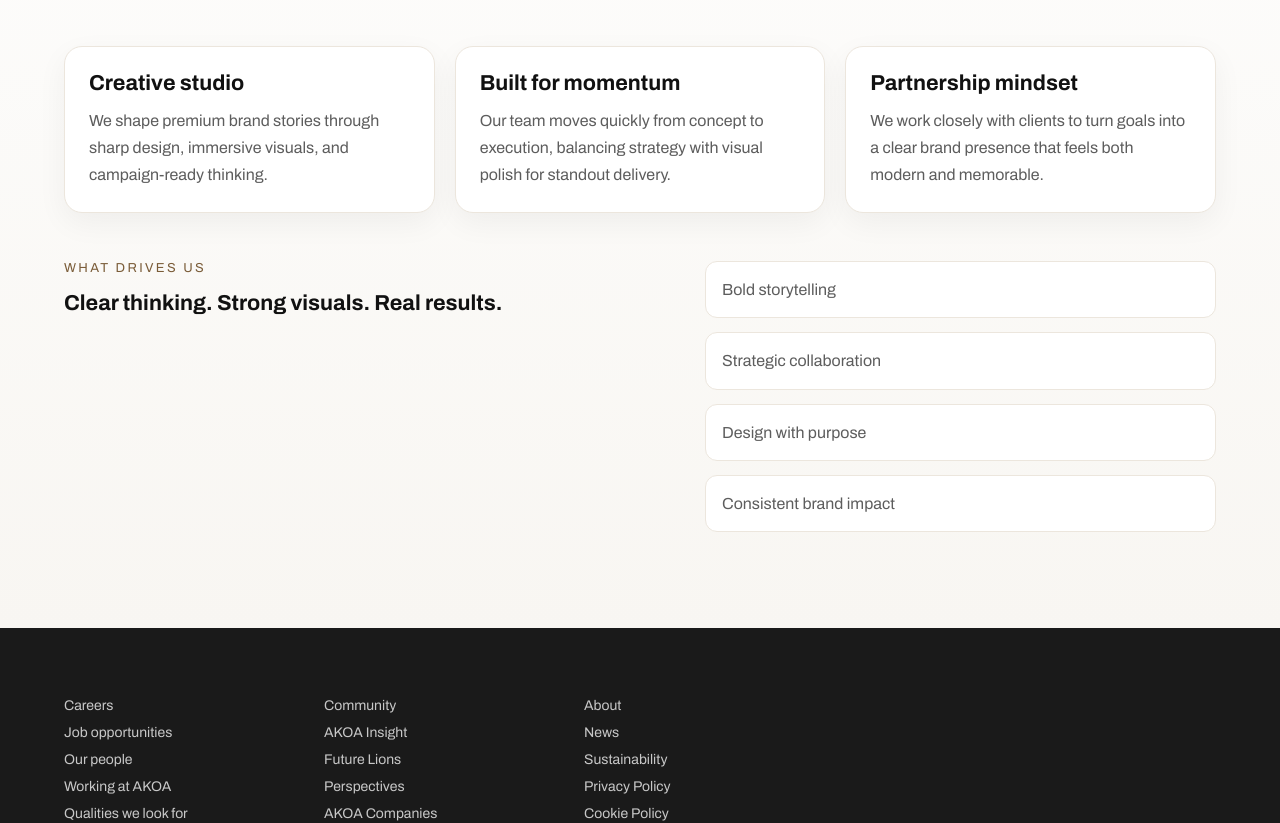
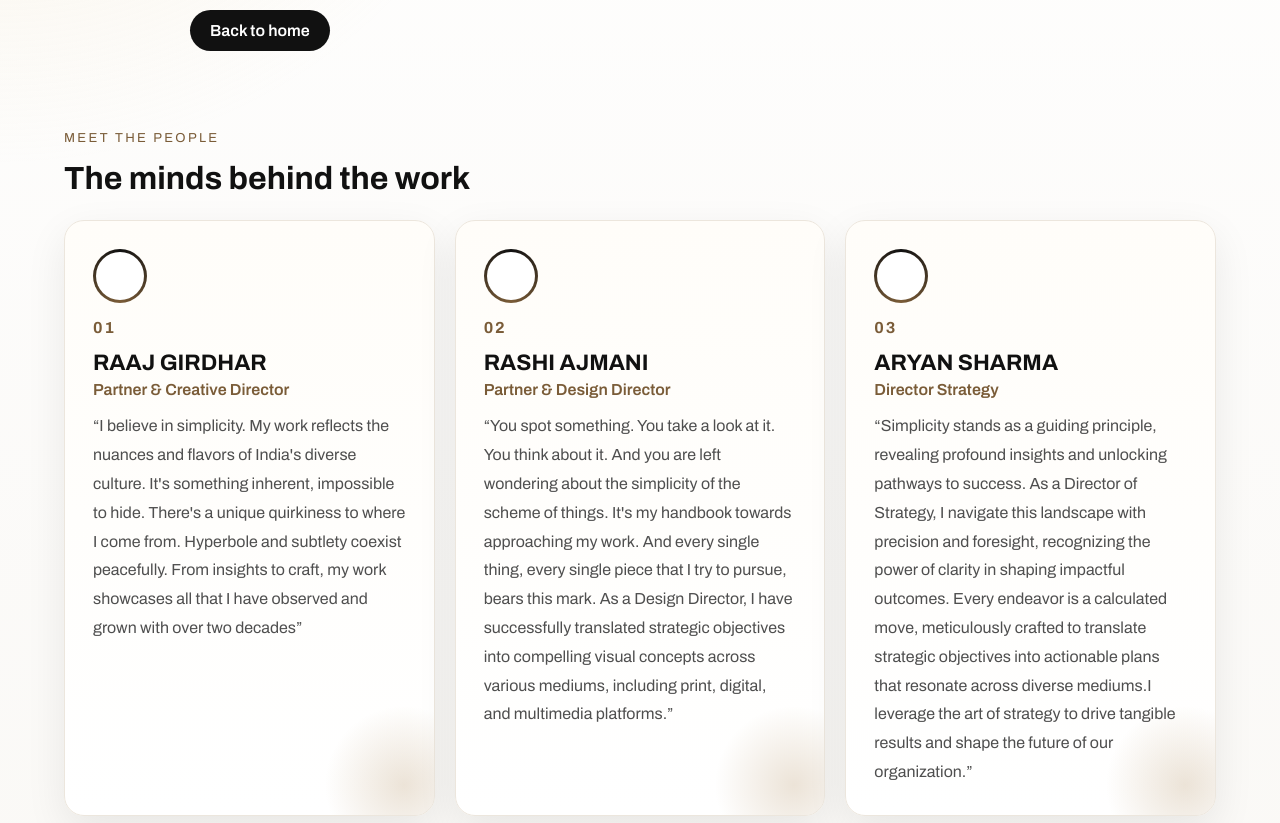
Before and after one commit to beingyuvraj2213/happytobrew, a React (Vite) app in the folder frontend/: page /about in a window 1280 px wide. Shown: the part 506-1329 px from the top of the page. Built offline with nearby package versions, Linux system fonts and the light colour scheme; the HTML template or start-up script is replaced by a standard one; a web font is replaced by a local one.

Commit message:
Updated About Page

```diff
--- a/frontend/src/pages/AboutPage.css
+++ b/frontend/src/pages/AboutPage.css
@@ -1,6 +1,8 @@
 .about-page {
   padding: 72px 64px 96px;
-  background: linear-gradient(180deg, #ffffff 0%, #f8f6f2 100%);
+  background:
+    radial-gradient(circle at top left, rgba(238, 218, 176, 0.35), transparent 25%),
+    linear-gradient(180deg, #ffffff 0%, #f8f6f2 100%);
 }
 
 .about-page__hero {
@@ -43,6 +45,109 @@
   background: #111111;
   color: #ffffff;
   font-weight: 600;
+  transition: transform 0.25s ease, box-shadow 0.25s ease;
+}
+
+.about-page__button:hover {
+  transform: translateY(-2px);
+  box-shadow: 0 12px 24px rgba(17, 17, 17, 0.18);
+}
+
+.about-page__team {
+  margin-top: 80px;
+  margin-bottom: 48px;
+}
+
+.about-page__team-header {
+  margin-bottom: 24px;
+}
+
+.about-page__team-header h2 {
+  font-size: 2rem;
+  margin-bottom: 8px;
+}
+
+.about-page__team-grid {
+  display: grid;
+  grid-template-columns: repeat(3, minmax(0, 1fr));
+  gap: 20px;
+}
+
+.about-page__person-card {
+  position: relative;
+  overflow: hidden;
+  background: linear-gradient(180deg, #fffdf9 0%, #ffffff 100%);
+  border: 1px solid #ece6dd;
+  border-radius: 20px;
+  padding: 28px;
+  box-shadow: 0 14px 40px rgba(17, 17, 17, 0.08);
+  transform: translateY(18px);
+  opacity: 0;
+  animation: cardRise 0.8s ease forwards;
+}
+
+.about-page__person-card:nth-child(2) {
+  animation-delay: 0.15s;
+}
+
+.about-page__person-card:nth-child(3) {
+  animation-delay: 0.3s;
+}
+
+.about-page__person-card::before {
+  content: "";
+  position: absolute;
+  inset: auto -50px -50px auto;
+  width: 160px;
+  height: 160px;
+  background: radial-gradient(circle, rgba(168, 129, 76, 0.22), transparent 70%);
+}
+
+.about-page__person-ring {
+  width: 54px;
+  height: 54px;
+  border-radius: 50%;
+  background: conic-gradient(#111111, #7a5c38, #111111);
+  padding: 3px;
+  margin-bottom: 16px;
+}
+
+.about-page__person-ring::after {
+  content: "";
+  display: block;
+  width: 100%;
+  height: 100%;
+  border-radius: 50%;
+  background: #ffffff;
+}
+
+.about-page__person-index {
+  display: inline-block;
+  margin-bottom: 14px;
+  color: #7a5c38;
+  font-weight: 700;
+  letter-spacing: 0.12em;
+}
+
+.about-page__person-card h3 {
+  font-size: 1.4rem;
+  margin-bottom: 6px;
+}
+
+.about-page__person-role {
+  color: #7a5c38;
+  font-weight: 600;
+  margin-bottom: 14px;
+}
+
+.about-page__person-thought {
+  color: #4f4f4f;
+  line-height: 1.8;
+}
+
+.about-page__person-card:hover {
+  transform: translateY(-8px) scale(1.01);
+  box-shadow: 0 20px 45px rgba(17, 17, 17, 0.12);
 }
 
 .about-page__grid {
@@ -58,6 +163,12 @@
   border-radius: 18px;
   padding: 24px;
   box-shadow: 0 10px 30px rgba(17, 17, 17, 0.05);
+  transition: transform 0.25s ease, box-shadow 0.25s ease;
+}
+
+.about-page__card:hover {
+  transform: translateY(-6px);
+  box-shadow: 0 16px 38px rgba(17, 17, 17, 0.1);
 }
 
 .about-page__card h2,
@@ -93,11 +204,23 @@
   border-radius: 12px;
 }
 
+@keyframes cardRise {
+  from {
+    opacity: 0;
+    transform: translateY(18px);
+  }
+  to {
+    opacity: 1;
+    transform: translateY(0);
+  }
+}
+
 @media (max-width: 900px) {
   .about-page {
     padding: 56px 24px 72px;
   }
 
+  .about-page__team-grid,
   .about-page__grid,
   .about-page__values {
     grid-template-columns: 1fr;
--- a/frontend/src/pages/AboutPage.jsx
+++ b/frontend/src/pages/AboutPage.jsx
@@ -1,38 +1,64 @@
-import { Link } from 'react-router-dom';
-import './AboutPage.css';
+import { Link } from "react-router-dom";
+import Reveal from "../components/Reveal";
+import "./AboutPage.css";
+
+const teamMembers = [
+  {
+    name: "RAAJ GIRDHAR",
+    role: "Partner & Creative Director",
+    thought:
+      "I believe in simplicity. My work reflects the nuances and flavors of India's diverse culture. It's something inherent, impossible to hide. There's a unique quirkiness to where I come from. Hyperbole and subtlety coexist peacefully. From insights to craft, my work showcases all that I have observed and grown with over two decades",
+  },
+  {
+    name: "RASHI AJMANI",
+    role: "Partner & Design Director",
+    thought:
+      "You spot something. You take a look at it.  You think about it. And you are left wondering about the simplicity of the scheme of things. It's my handbook towards approaching my work. And every single thing, every single piece that I try to pursue, bears this mark. As a Design Director, I have successfully translated strategic objectives into compelling visual concepts across various mediums, including print, digital, and multimedia platforms.",
+  },
+  {
+    name: "ARYAN SHARMA",
+    role: "Director Strategy",
+    thought:
+      "Simplicity stands as a guiding principle, revealing profound insights and unlocking pathways to success. As a Director of Strategy, I navigate this landscape with precision and foresight, recognizing the power of clarity in shaping impactful outcomes. Every endeavor is a calculated move, meticulously crafted to translate strategic objectives into actionable plans that resonate across diverse mediums.I leverage the art of strategy to drive tangible results and shape the future of our organization.",
+  },
+];
 
 const highlights = [
   {
-    title: 'Creative studio',
-    text: 'We shape premium brand stories through sharp design, immersive visuals, and campaign-ready thinking.',
+    title: "Creative studio",
+    text: "We shape premium brand stories through sharp design, immersive visuals, and campaign-ready thinking.",
   },
   {
-    title: 'Built for momentum',
-    text: 'Our team moves quickly from concept to execution, balancing strategy with visual polish for standout delivery.',
+    title: "Built for momentum",
+    text: "Our team moves quickly from concept to execution, balancing strategy with visual polish for standout delivery.",
   },
   {
-    title: 'Partnership mindset',
-    text: 'We work closely with clients to turn goals into a clear brand presence that feels both modern and memorable.',
+    title: "Partnership mindset",
+    text: "We work closely with clients to turn goals into a clear brand presence that feels both modern and memorable.",
   },
 ];
 
 const values = [
-  'Bold storytelling',
-  'Strategic collaboration',
-  'Design with purpose',
-  'Consistent brand impact',
+  "Bold storytelling",
+  "Strategic collaboration",
+  "Design with purpose",
+  "Consistent brand impact",
 ];
 
 function AboutPage() {
   return (
     <section className="about-page">
-      <div className="about-page__hero">
+      <Reveal as="div" className="about-page__hero" delay={1}>
         <p className="about-page__eyebrow">About us</p>
-        <h1>We design brand experiences that feel unforgettable.</h1>
+        <h1>
+          We Specialize in Brand Development, Graphic Design and Visual Content
+          Creation
+        </h1>
         <p className="about-page__intro">
-          Happy To Brew brings together strategy, motion, and visual craft to help brands
-          communicate with more confidence and clarity. Every project is built to create a
-          stronger emotional connection with the audience.
+          Happy To Brew brings together strategy, motion, and visual craft to
+          help brands communicate with more confidence and clarity. Every
+          project is built to create a stronger emotional connection with the
+          audience.
         </p>
 
         <div className="about-page__actions">
@@ -40,18 +66,37 @@ function AboutPage() {
             Back to home
           </Link>
         </div>
-      </div>
+      </Reveal>
+
+      <Reveal as="div" className="about-page__team" delay={1}>
+        <div className="about-page__team-header">
+          <p className="about-page__label">Meet the people</p>
+          <h2>The minds behind the work</h2>
+        </div>
+
+        <div className="about-page__team-grid">
+          {teamMembers.map((member, index) => (
+            <Reveal as="article" className="about-page__person-card" key={member.name} delay={index + 1}>
+              <div className="about-page__person-ring" aria-hidden="true" />
+              <span className="about-page__person-index">0{index + 1}</span>
+              <h3>{member.name}</h3>
+              <p className="about-page__person-role">{member.role}</p>
+              <p className="about-page__person-thought">“{member.thought}”</p>
+            </Reveal>
+          ))}
+        </div>
+      </Reveal>
 
       <div className="about-page__grid">
-        {highlights.map((item) => (
-          <article className="about-page__card" key={item.title}>
+        {highlights.map((item, index) => (
+          <Reveal as="article" className="about-page__card" key={item.title} delay={index + 1}>
             <h2>{item.title}</h2>
             <p>{item.text}</p>
-          </article>
+          </Reveal>
         ))}
       </div>
 
-      <div className="about-page__values">
+      <Reveal as="div" className="about-page__values" delay={1}>
         <div>
           <p className="about-page__label">What drives us</p>
           <h2>Clear thinking. Strong visuals. Real results.</h2>
@@ -62,7 +107,7 @@ function AboutPage() {
             <li key={value}>{value}</li>
           ))}
         </ul>
-      </div>
+      </Reveal>
     </section>
   );
 }
```
